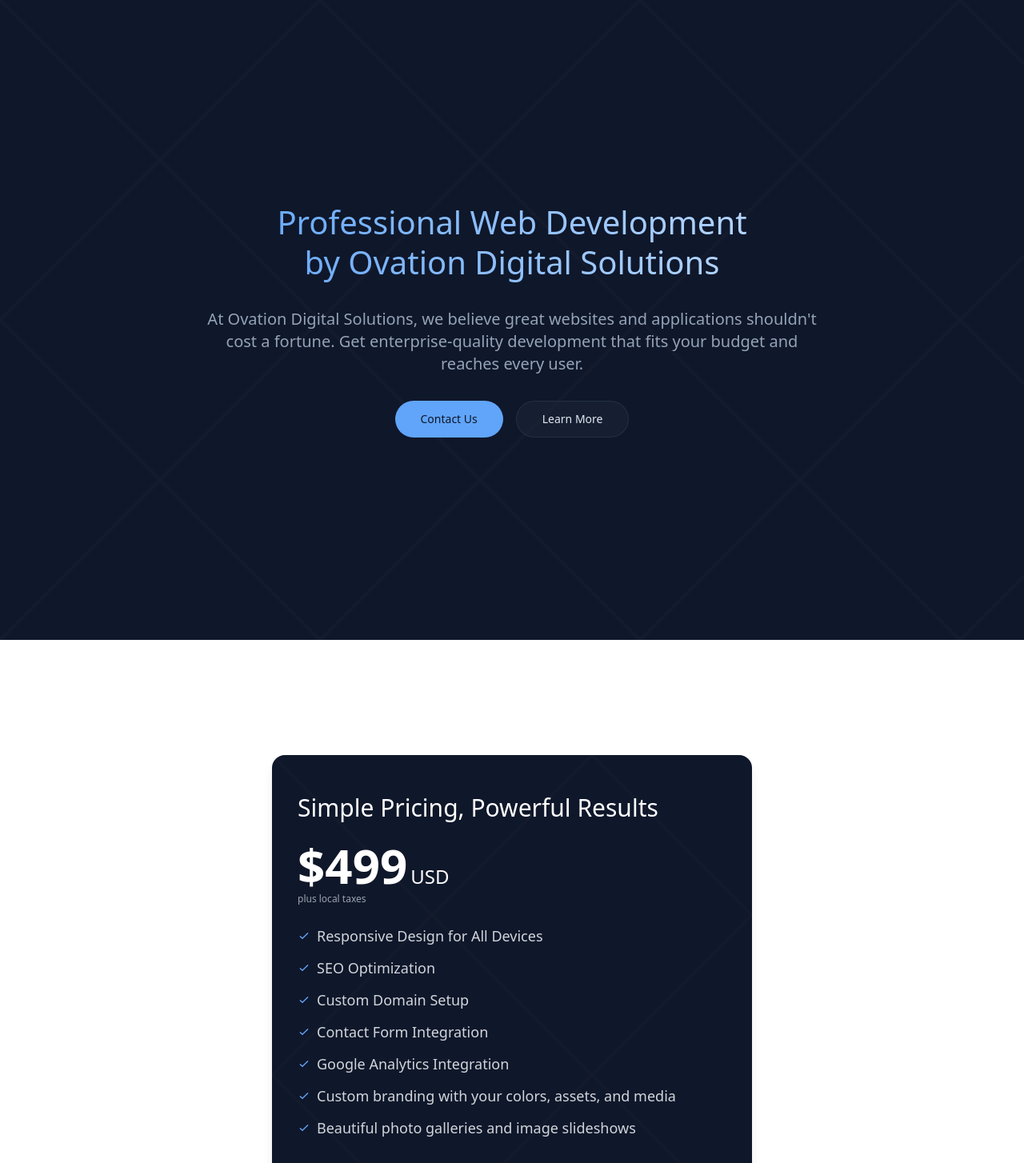
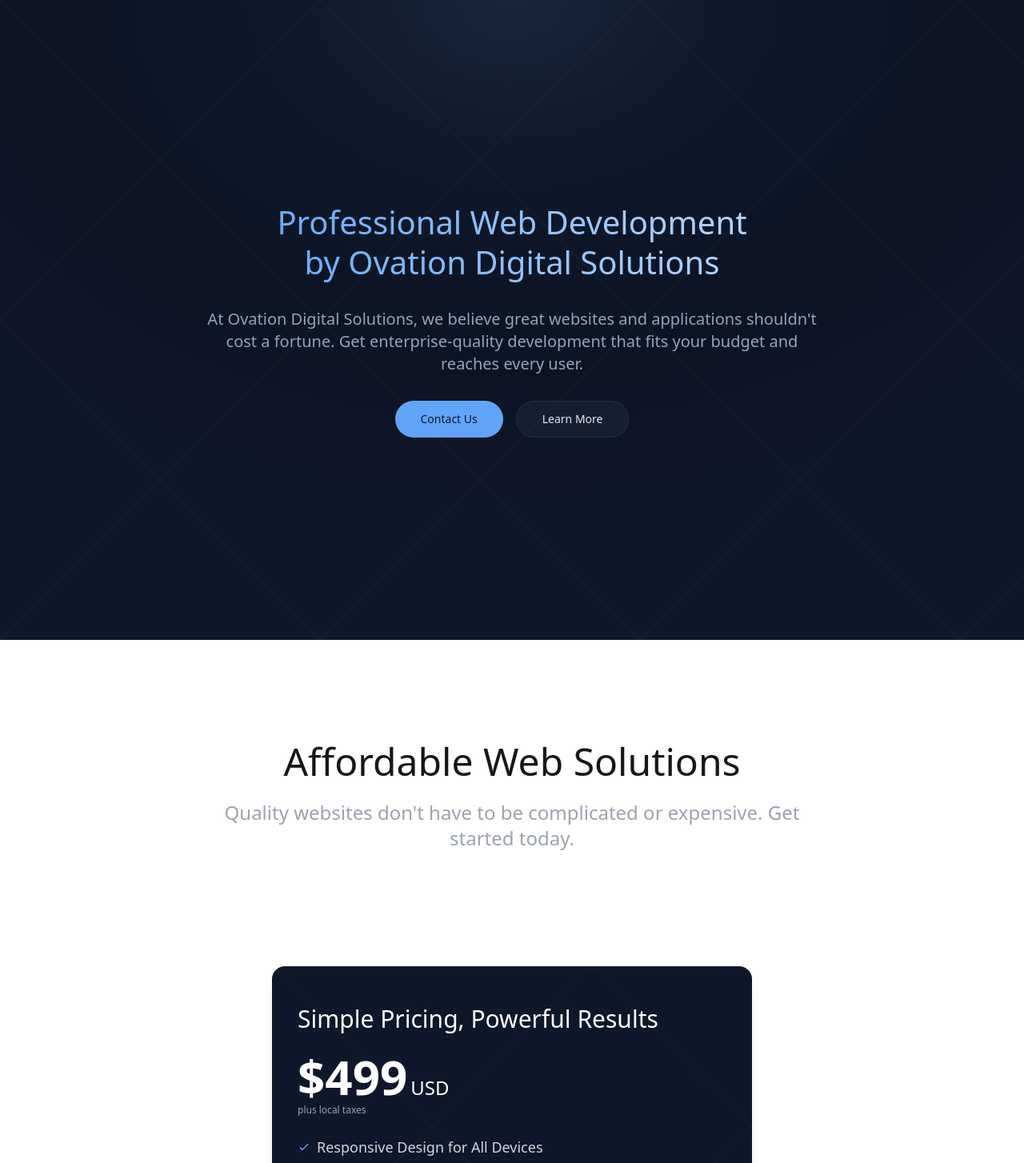
Before and after one commit to ovation-digital-solutions/ovation, a Next.js app: page / in a window 1280 px wide. Shown: the top 1454 px of the page at 80% size. Built offline with nearby package versions, Linux system fonts and the light colour scheme.

Commit message:
added more

```diff
--- a/package.json
+++ b/package.json
@@ -12,7 +12,8 @@
     "@formspree/react": "^2.5.1",
     "next": "15.0.3",
     "react": "19.0.0-rc-66855b96-20241106",
-    "react-dom": "19.0.0-rc-66855b96-20241106"
+    "react-dom": "19.0.0-rc-66855b96-20241106",
+    "react-icons": "^5.4.0"
   },
   "devDependencies": {
     "@types/node": "^20",
--- a/src/app/components/hero.tsx
+++ b/src/app/components/hero.tsx
@@ -19,7 +19,19 @@
   };
 
   return (
-    <div className="bg-slate-900 min-h-[100vh] flex items-center px-4 sm:px-6 lg:px-8 relative">
+    <div
+      className="bg-slate-900 min-h-[100vh] flex items-center px-4 sm:px-6 lg:px-8 relative"
+      style={{
+        backgroundImage: `
+          radial-gradient(70% 80% at 50% 0%,
+            rgba(29, 43, 65, 0.7) 0%,
+            rgba(13, 27, 41, 0.5) 30%,
+            rgba(2, 5, 9, 0.2) 70%,
+            rgba(15, 26, 41, 0.1) 100%
+          )
+        `
+      }}
+    >
       <div
         className="absolute inset-0 opacity-[0.03]"
         style={{
--- a/src/app/components/price.tsx
+++ b/src/app/components/price.tsx
@@ -17,6 +17,16 @@
   ];
 
   return (
+    <>
+      <div className="text-center mb-16 pt-24 sm:pt-32">
+        <h2 className="text-3xl sm:text-4xl md:text-5xl font-medium mb-6">
+          Affordable Web Solutions
+        </h2>
+        <p className="text-lg sm:text-xl md:text-2xl text-gray-400 max-w-3xl mx-auto">
+          Quality websites don&apos;t have to be complicated or expensive. Get started today.
+        </p>
+      </div>
+
       <div id={id} className="bg-slate-900 text-white px-4 xs:px-6 sm:px-8 py-8 xs:py-10 sm:py-12 rounded-2xl xs:rounded-3xl shadow-lg max-w-[320px] xs:max-w-[400px] sm:max-w-[500px] md:max-w-[550px] lg:max-w-[600px] mx-auto my-24 xs:my-28 sm:my-32 md:my-36 relative">
         <div
           className="absolute inset-0 opacity-[0.05] rounded-2xl xs:rounded-3xl"
@@ -69,6 +79,7 @@
           </div>
         </div>
       </div>
+    </>
   );
 };
 
--- a/src/app/components/work.tsx
+++ b/src/app/components/work.tsx
@@ -1,23 +1,30 @@
 import React from 'react';
+import { HiArrowUpRight } from 'react-icons/hi2';
 
 const Work: React.FC = () => {
   const projects = [
     {
       title: "Online Shoe Store",
-      description: "A modern shopping experience helping customers find their perfect pair of shoes with easy browsing and secure checkout.",
+      description: "A modern shopping experience helping customers find their perfect pair of shoes with easy browsing and links to purchase.",
       link: "https://www.sneakar.io",
-      tags: ["Increased Sales", "Higher Conversion", "Shopify"]
+      tags: [
+        ["Increased Sales", "Higher Conversion"],  // First row
+        ["Shopify"]  // Second row
+      ]
     },
     {
       title: "Costa Rica Travel Guide",
       description: "A beautiful website showcasing Costa Rica's best tours and experiences, helping travelers plan their perfect vacation with easy booking.",
       link: "https://costa-rica-tours.vercel.app/",
-      tags: ["Increased Bookings", "Customer Reviews", "Travel Insights"]
+      tags: [
+        ["Increased Bookings", "Customer Reviews"],  // First row
+        ["Travel Insights"]  // Second row
+      ]
     }
   ];
 
   return (
-    <section className="py-32 bg-white relative">
+    <section className="py-16 sm:py-24 md:py-32 lg:py-40 xl:py-48 bg-white relative">
       <div
         className="absolute inset-0 opacity-[0.02]"
         style={{
@@ -25,12 +32,12 @@
           backgroundSize: '40px 40px',
         }}
       />
-      <div className="container mx-auto px-4 max-w-6xl relative">
-        <h2 className="text-[1.5rem] md:text-[2rem] leading-tight font-display text-foreground mb-16 border-b-2 border-custom-gray">
+      <div className="container mx-auto px-4 sm:px-6 lg:px-8 max-w-6xl relative">
+        <h2 className="text-xl sm:text-2xl md:text-3xl lg:text-4xl xl:text-[2.5rem] leading-tight font-display text-foreground mb-12 sm:mb-16 md:mb-20 lg:mb-24 border-b-2 border-custom-gray pb-4">
           Recent Work
         </h2>
 
-        <div className="grid grid-cols-1 md:grid-cols-2 gap-12">
+        <div className="grid grid-cols-1 lg:grid-cols-2 gap-6 sm:gap-8 md:gap-12 lg:gap-16">
           {projects.map((project, index) => (
             <a
               href={project.link}
@@ -39,21 +46,29 @@
               key={index}
               className="block group"
             >
-              <div className="p-8 rounded-xl border border-slate-900 hover:border-blue-400 transition-colors bg-white shadow-sm hover:shadow-md">
-                <h3 className="text-2xl font-semibold mb-4 group-hover:text-blue-400 transition-colors">
+              <div className="p-4 sm:p-6 md:p-8 lg:p-10 rounded-xl border border-slate-900 hover:border-blue-400 transition-all duration-300 bg-slate-50 shadow-sm hover:shadow-md transform hover:-translate-y-1"
+                   style={{ minHeight: '300px', height: 'auto', width: '100%' }}>
+                <div className="flex justify-between items-start mb-4 sm:mb-6">
+                  <h3 className="text-lg sm:text-xl md:text-2xl font-semibold group-hover:text-blue-400 transition-colors">
                     {project.title}
                   </h3>
-                <p className="text-slate-600 text-lg mb-6">
+                  <HiArrowUpRight className="text-slate-400 group-hover:text-blue-400 transition-colors text-xl sm:text-2xl" />
+                </div>
+                <p className="text-slate-600 text-base sm:text-lg mb-6 sm:mb-8">
                   {project.description}
                 </p>
-                <div className="flex flex-wrap gap-3">
-                  {project.tags.map((tag, tagIndex) => (
+                <div className="flex flex-col gap-2">
+                  {project.tags.map((rowTags, rowIndex) => (
+                    <div key={rowIndex} className="flex flex-wrap gap-2 justify-start">
+                      {rowTags.map((tag, tagIndex) => (
                         <span
                           key={tagIndex}
-                      className="px-4 py-2 bg-slate-100 text-slate-600 text-sm rounded-full"
+                          className="px-3 sm:px-4 py-1 bg-blue-100 text-blue-600 text-xs sm:text-sm rounded-full whitespace-nowrap"
                         >
                           {tag}
                         </span>
+                      ))}
+                    </div>
                   ))}
                 </div>
               </div>
```
Also changed, not shown: 1 other file (tests, documents, lock files or other folders). Lines whose indentation alone changed are shown as unchanged.
